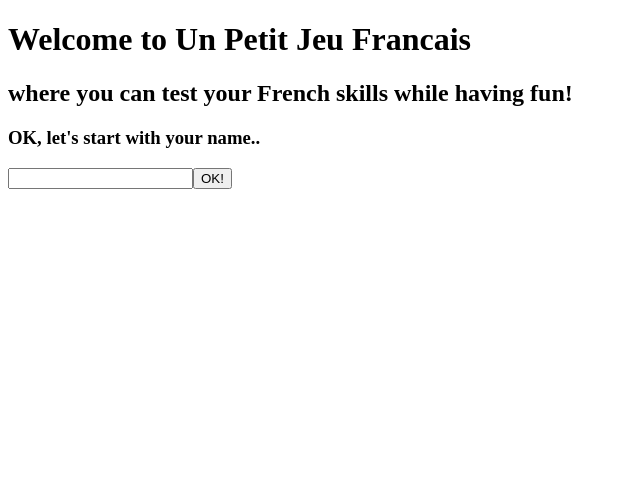
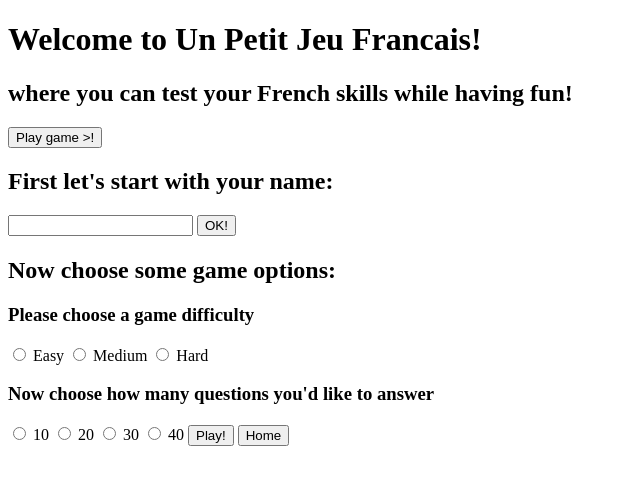
Before and after one commit to MojosBeans100/un-petit-jeu, a plain HTML site: page index.html in a window 1280 px wide. Shown: the whole page, without its empty margins (0-640 px from the left). Drawn offline with Linux system fonts and the light colour scheme.

Commit message:
Add some HTML for first few screens, intro screen, name input screen, game options screen

```diff
--- a/assets/script.js
+++ b/assets/script.js
@@ -1,207 +1,207 @@
 
-document.addEventListener("DOMContentLoaded", introScreen);
+// document.addEventListener("DOMContentLoaded", introScreen);
 
-/**
- * This function pulls up the main introduction screen, welcoming the user to the game,
- * a brief summary as to what the game is
- * and the user can input their name
- */
-function introScreen() {
-    // Un Petit Jeu Francais - title
-    // Welcome message - sub-title
-    // Let's start with your name - sub-title
-    // Text input box (required)
-    // Submit button "OK"
-    // -> gameOptionsScreen()
+// /**
+//  * This function pulls up the main introduction screen, welcoming the user to the game,
+//  * a brief summary as to what the game is
+//  * and the user can input their name
+//  */
+// function introScreen() {
+//     // Un Petit Jeu Francais - title
+//     // Welcome message - sub-title
+//     // Let's start with your name - sub-title
+//     // Text input box (required)
+//     // Submit button "OK"
+//     // -> gameOptionsScreen()
 
-    // get the main div
-    let mainDiv = document.getElementById("main-div");
+//     // get the main div
+//     let mainDiv = document.getElementById("main-div");
 
-    // create introScreen div
-    let introScreenDiv = document.createElement("div");
-    introScreenDiv.id = "intro-screen-div";
+//     // create introScreen div
+//     let introScreenDiv = document.createElement("div");
+//     introScreenDiv.id = "intro-screen-div";
 
-    // create welcome title
-    let introScreenHello = document.createElement("h1");
-    introScreenHello.id = "intro-screen-hello";
-    introScreenHello.innerHTML = "Welcome to Un Petit Jeu Francais";
+//     // create welcome title
+//     let introScreenHello = document.createElement("h1");
+//     introScreenHello.id = "intro-screen-hello";
+//     introScreenHello.innerHTML = "Welcome to Un Petit Jeu Francais";
 
-    // create welcome message
-    let introScreenMessage = document.createElement("h2");
-    introScreenMessage.id = "intro-screen-message";
-    introScreenMessage.innerHTML = "where you can test your French skills while having fun!";
+//     // create welcome message
+//     let introScreenMessage = document.createElement("h2");
+//     introScreenMessage.id = "intro-screen-message";
+//     introScreenMessage.innerHTML = "where you can test your French skills while having fun!";
 
-    // create name message
-    let introScreenNameMessage = document.createElement("h3");
-    introScreenNameMessage.id = "intro-screen-name-message";
-    introScreenNameMessage.innerHTML = "OK, let's start with your name..";
+//     // create name message
+//     let introScreenNameMessage = document.createElement("h3");
+//     introScreenNameMessage.id = "intro-screen-name-message";
+//     introScreenNameMessage.innerHTML = "OK, let's start with your name..";
 
-    // create text input - if empty = Player 1? Or required
-    let introScreenNameInput = document.createElement("input");
-    introScreenNameInput.id = "intro-screen-name-input";
-    introScreenNameInput.type = "text";
+//     // create text input - if empty = Player 1? Or required
+//     let introScreenNameInput = document.createElement("input");
+//     introScreenNameInput.id = "intro-screen-name-input";
+//     introScreenNameInput.type = "text";
 
-    // create button
-    let introScreenButton = document.createElement("button");
-    introScreenButton.id = "intro-screen-button";
-    introScreenButton.innerHTML = "OK!";
-    introScreenButton.addEventListener("click",gameOptionsScreen);
+//     // create button
+//     let introScreenButton = document.createElement("button");
+//     introScreenButton.id = "intro-screen-button";
+//     introScreenButton.innerHTML = "OK!";
+//     introScreenButton.addEventListener("click",gameOptionsScreen);
 
-    // append all HTML items
-    mainDiv.appendChild(introScreenDiv);
-    introScreenDiv.appendChild(introScreenHello);
-    introScreenDiv.appendChild(introScreenMessage);
-    introScreenDiv.appendChild(introScreenNameMessage);
-    introScreenDiv.appendChild(introScreenNameInput);
-    introScreenDiv.appendChild(introScreenButton);
+//     // append all HTML items
+//     mainDiv.appendChild(introScreenDiv);
+//     introScreenDiv.appendChild(introScreenHello);
+//     introScreenDiv.appendChild(introScreenMessage);
+//     introScreenDiv.appendChild(introScreenNameMessage);
+//     introScreenDiv.appendChild(introScreenNameInput);
+//     introScreenDiv.appendChild(introScreenButton);
 
-}
+// }
 
-/**
- * This screen gives the user some game options
- * Easy, Medium, Hard - the difference between these should be obvious so add this detail
- * Game length ie number of questions
- */
-function gameOptionsScreen() {
-    // Welcome (name) - title
-    // Choose game options - sub-title
-    // Game difficulty radio buttons easy, medium, hard - clear indication what these different choices mean for the game
-    // Game length options - sub-title
-    // Game length radio buttons 10, 20, 30, 40, 50
-    // Play!  - button
-    // Return to Home - button
-    // -> instructionsScreen()
+// /**
+//  * This screen gives the user some game options
+//  * Easy, Medium, Hard - the difference between these should be obvious so add this detail
+//  * Game length ie number of questions
+//  */
+// function gameOptionsScreen() {
+//     // Welcome (name) - title
+//     // Choose game options - sub-title
+//     // Game difficulty radio buttons easy, medium, hard - clear indication what these different choices mean for the game
+//     // Game length options - sub-title
+//     // Game length radio buttons 10, 20, 30, 40, 50
+//     // Play!  - button
+//     // Return to Home - button
+//     // -> instructionsScreen()
 
-    // get info from previous screen
-    let mainDiv = document.getElementById("main-div");
-    let userName = document.getElementById("intro-screen-name-input").value;
+//     // get info from previous screen
+//     let mainDiv = document.getElementById("main-div");
+//     let userName = document.getElementById("intro-screen-name-input").value;
 
-    // create gameOptionsDiv
-    let gameOptionsDiv = document.createElement("div");
+//     // create gameOptionsDiv
+//     let gameOptionsDiv = document.createElement("div");
 
-    // create Welcome message
-    let gameOptionsWelcome = document.createElement("h1");
-    gameOptionsWelcome.id = "game-options-welcome";
-    gameOptionsWelcome.innerHTML = (`Welcome ${userName}!`);
+//     // create Welcome message
+//     let gameOptionsWelcome = document.createElement("h1");
+//     gameOptionsWelcome.id = "game-options-welcome";
+//     gameOptionsWelcome.innerHTML = (`Welcome ${userName}!`);
 
-    // create game options message
-    let gameOptionsMessage = document.createElement("h2");
-    gameOptionsMessage.id = "game-options-message";
-    gameOptionsMessage.innerHTML = "Now choose some game options";
+//     // create game options message
+//     let gameOptionsMessage = document.createElement("h2");
+//     gameOptionsMessage.id = "game-options-message";
+//     gameOptionsMessage.innerHTML = "Now choose some game options";
 
-    // create difficulty form
-    let gameOptionsDifficultyForm = document.createElement("form");
-    gameOptionsDifficultyForm.id = "game-options-difficulty-form";
+//     // create difficulty form
+//     let gameOptionsDifficultyForm = document.createElement("form");
+//     gameOptionsDifficultyForm.id = "game-options-difficulty-form";
 
-    // create difficulty message
-    let gameOptionsDifficultyMessage = document.createElement("h3");
-    gameOptionsDifficultyMessage.id = "game-options-difficulty-message";
-    gameOptionsDifficultyMessage.innerHTMl = "Please choose a game difficulty";
+//     // create difficulty message
+//     let gameOptionsDifficultyMessage = document.createElement("h3");
+//     gameOptionsDifficultyMessage.id = "game-options-difficulty-message";
+//     gameOptionsDifficultyMessage.innerHTMl = "Please choose a game difficulty";
 
-    // create difficulty radio buttons
-    let difficultyOptions = ["Easy", "Medium", "Hard"];
+//     // create difficulty radio buttons
+//     let difficultyOptions = ["Easy", "Medium", "Hard"];
 
 
 
-    // append all HTML items
-    mainDiv.appendChild(gameOptionsDiv);
-    gameOptionsDiv.appendChild(gameOptionsWelcome);
-    gameOptionsDiv.appendChild(gameOptionsMessage);
-    gameOptionsDiv.appendChild(gameOptionsDifficultyForm);
-    gameOptionsDifficultyForm.appendChild(gameOptionsDifficultyMessage);
+//     // append all HTML items
+//     mainDiv.appendChild(gameOptionsDiv);
+//     gameOptionsDiv.appendChild(gameOptionsWelcome);
+//     gameOptionsDiv.appendChild(gameOptionsMessage);
+//     gameOptionsDiv.appendChild(gameOptionsDifficultyForm);
+//     gameOptionsDifficultyForm.appendChild(gameOptionsDifficultyMessage);
 
-}
+// }
 
-/**
- * This screen gives the user instructions as to how the game will work
- */
-function instructionsScreen() {
+// /**
+//  * This screen gives the user instructions as to how the game will work
+//  */
+// function instructionsScreen() {
 
-}
+// }
 
-/**
- * This screen shows the actual questions and multiple choice answers,
- * score tallies, countdown clock
- */
-function playGameScreen() {
-    // Title
-    // Question - ie What is "jouer" in English? or What is "bread" in French? dependent on difficulty
-    // Question 1 out of 20
-    // Radio buttons to display answer 4 - 6 depending on difficulty
-    // Next question - button
-    // Skip question - button
-    // Return to homepage button
-    // Correct answers tally
-    // Timer countdown
-    // -> generateQuestion()
-}
+// /**
+//  * This screen shows the actual questions and multiple choice answers,
+//  * score tallies, countdown clock
+//  */
+// function playGameScreen() {
+//     // Title
+//     // Question - ie What is "jouer" in English? or What is "bread" in French? dependent on difficulty
+//     // Question 1 out of 20
+//     // Radio buttons to display answer 4 - 6 depending on difficulty
+//     // Next question - button
+//     // Skip question - button
+//     // Return to homepage button
+//     // Correct answers tally
+//     // Timer countdown
+//     // -> generateQuestion()
+// }
 
 
-/**
- * This function will feed into the playGameScreen
- * 4 - 6 multiple choice answers will be randomly generated
- * and the correct question and answer will be calculated here
- */
-function generateQuestion() {
-    // Words arrays in French and English
-    // Randomly select between 4 and 6 numbers (4 - easy, 5 - medium, 6 - hard)
-    // Numbers between 0 and length of selected words arrays
-    // Index the words of these numbers from arrays, and put them into the HTMl radio buttons
-    // Randomly select 1 number between 4 and 6 to be the chosen question/answer of indexed words
-    // Index this number from the 4-6 words to get the question word and answer word
-    // -> checkAnswer()
-}
+// /**
+//  * This function will feed into the playGameScreen
+//  * 4 - 6 multiple choice answers will be randomly generated
+//  * and the correct question and answer will be calculated here
+//  */
+// function generateQuestion() {
+//     // Words arrays in French and English
+//     // Randomly select between 4 and 6 numbers (4 - easy, 5 - medium, 6 - hard)
+//     // Numbers between 0 and length of selected words arrays
+//     // Index the words of these numbers from arrays, and put them into the HTMl radio buttons
+//     // Randomly select 1 number between 4 and 6 to be the chosen question/answer of indexed words
+//     // Index this number from the 4-6 words to get the question word and answer word
+//     // -> checkAnswer()
+// }
 
 
-/**
- * This function will get the user answer from the radio buttons
- * and check it against the correct answer
- * it will also increase the score tallies as required
- */
-function checkAnswer() {
-    // Get the user answers from radio buttons
-    // Compare to the actual answer
-    // If correct, increment the correct tally and progress tally
-    // If incorrect - ? decide what to do
-    // If progress tally/number of questions answered = chosen game length - > endGameScreen
-    // -> generateQuestion() or endGameScreen()
-}
+// /**
+//  * This function will get the user answer from the radio buttons
+//  * and check it against the correct answer
+//  * it will also increase the score tallies as required
+//  */
+// function checkAnswer() {
+//     // Get the user answers from radio buttons
+//     // Compare to the actual answer
+//     // If correct, increment the correct tally and progress tally
+//     // If incorrect - ? decide what to do
+//     // If progress tally/number of questions answered = chosen game length - > endGameScreen
+//     // -> generateQuestion() or endGameScreen()
+// }
 
 
-/** This function will allow the user to press the Skip Question button
- * which will move on and regenerate the question
- * it will increment a 'skipped' tally - decide whether this will be displayed or not
- */
-function skipQuestion() {
-    // If skip question button is clicked, increase skip tally (hidden?)
-    // and regenerate question
-    // If progress tally/number of questions answered = chosen game length - > endGameScreen
-    // -> generateQuestion()
-}
+// /** This function will allow the user to press the Skip Question button
+//  * which will move on and regenerate the question
+//  * it will increment a 'skipped' tally - decide whether this will be displayed or not
+//  */
+// function skipQuestion() {
+//     // If skip question button is clicked, increase skip tally (hidden?)
+//     // and regenerate question
+//     // If progress tally/number of questions answered = chosen game length - > endGameScreen
+//     // -> generateQuestion()
+// }
 
 
-/**
- * This screen shows the end score, congrats message,
- * perhaps input email address to send answers to
- */
-function endGameScreen() {
-    // Congratulations message
-    // You scored 8 out of 10 message
-    // Return to home button
-    // If good score  - ?
-    // If bad score - here are some suggested resources
-    // -> introScreen()
-}
+// /**
+//  * This screen shows the end score, congrats message,
+//  * perhaps input email address to send answers to
+//  */
+// function endGameScreen() {
+//     // Congratulations message
+//     // You scored 8 out of 10 message
+//     // Return to home button
+//     // If good score  - ?
+//     // If bad score - here are some suggested resources
+//     // -> introScreen()
+// }
 
 
-/**
- * This function will reset the whole game and take
- * the user back to the home screen
- * pop-up message to warn about loss of progress
- */
-function resetGame() {
-    // Reset button calls this function
-    // Alert message - loss of progress
-    // Back to intro screen
-    // -> introScreen()
-}
+// /**
+//  * This function will reset the whole game and take
+//  * the user back to the home screen
+//  * pop-up message to warn about loss of progress
+//  */
+// function resetGame() {
+//     // Reset button calls this function
+//     // Alert message - loss of progress
+//     // Back to intro screen
+//     // -> introScreen()
+// }
--- a/index.html
+++ b/index.html
@@ -1,19 +1,87 @@
 <!DOCTYPE html>
 <html lang="en">
+
 <head>
     <meta charset="UTF-8">
     <meta http-equiv="X-UA-Compatible" content="IE=edge">
     <meta name="viewport" content="width=device-width, initial-scale=1.0">
     <title>Document</title>
 </head>
+
 <body>
 
-    <div id = "main-div">
+    <div id="main-div">
+
+        <!-- First screen upon opening site -->
+        <div id="intro-screen-div">
+            <h1 id="intro-screen-hello">
+                Welcome to Un Petit Jeu Francais!
+            </h1>
+
+            <h2 id="intro-screen-message">
+                where you can test your French skills while having fun!
+            </h2>
+
+            <button id="intro-screen-btn">Play game >!</button>
+        </div>
+
+        <!-- Next screen to input name -->
+        <div id="name-input-div">
+            <h2>First let's start with your name:</h2>
+            <form>
+                <input type="text">
+                <button>OK!</button>
+            </form>
+
+        </div>
+
+        <!-- Game options screen     -->
+        <div id="game-options-div">
+            <h1></h1>
+            <h2>Now choose some game options:</h2>
+            <form>
+                <h3>Please choose a game difficulty</h3>
+
+                <input type="radio" name="difficulty-radios">
+                <label>Easy</label>
+
+                <input type="radio" name="difficulty-radios">
+                <label>Medium</label>
+
+                <input type="radio" name="difficulty-radios">
+                <label>Hard</label>
+
+                <h3>Now choose how many questions you'd like to answer</h3>
+
+                <input type="radio" name="game-length-radios">
+                <label>10</label>
+
+                <input type="radio" name="game-length-radios">
+                <label>20</label>
+
+                <input type="radio" name="game-length-radios">
+                <label>30</label>
+
+                <input type="radio" name="game-length-radios">
+                <label>40</label>
+
+                <button>Play!</button>
+                <button>Home</button>
+
+            </form>
+
+
+        </div>
+
+
+
+
 
     </div>
 
 
-<script src="assets/script.js"></script>
+    <script src="assets/script.js"></script>
 
 </body>
+
 </html>
```
